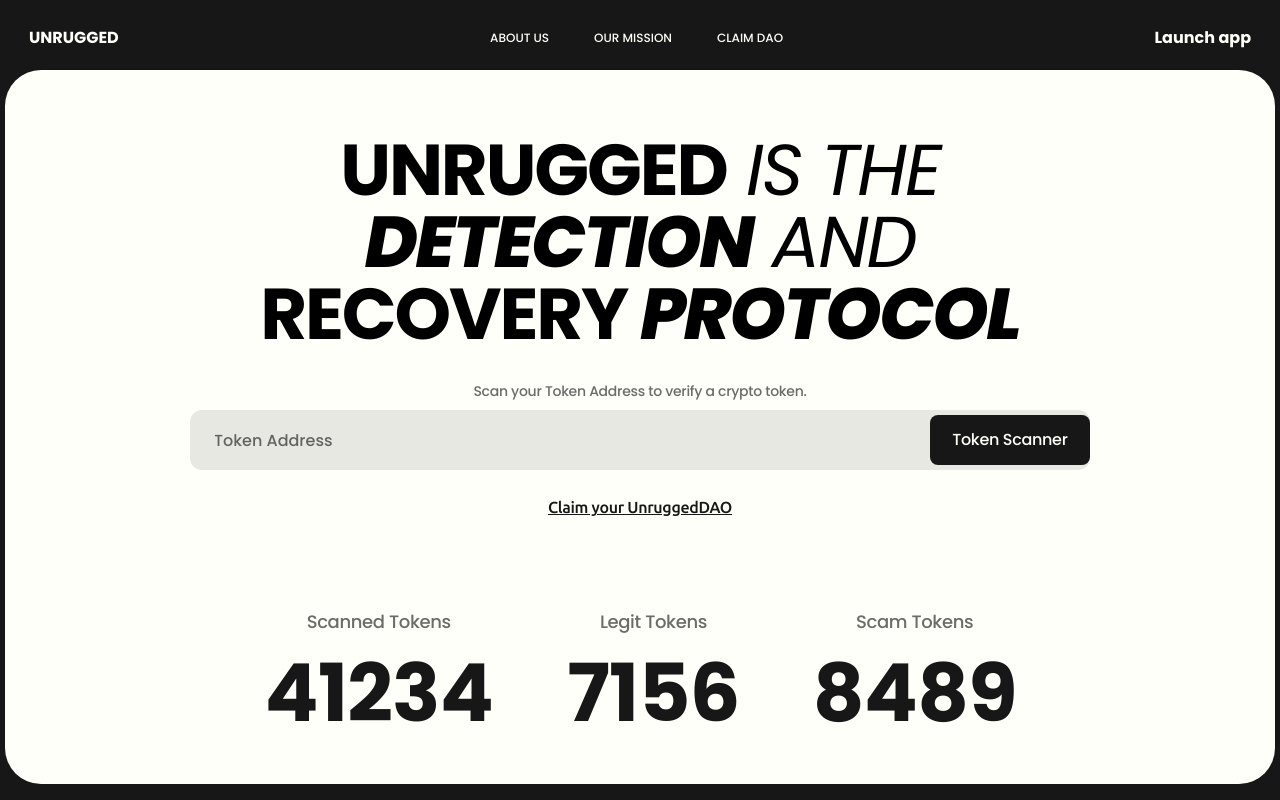
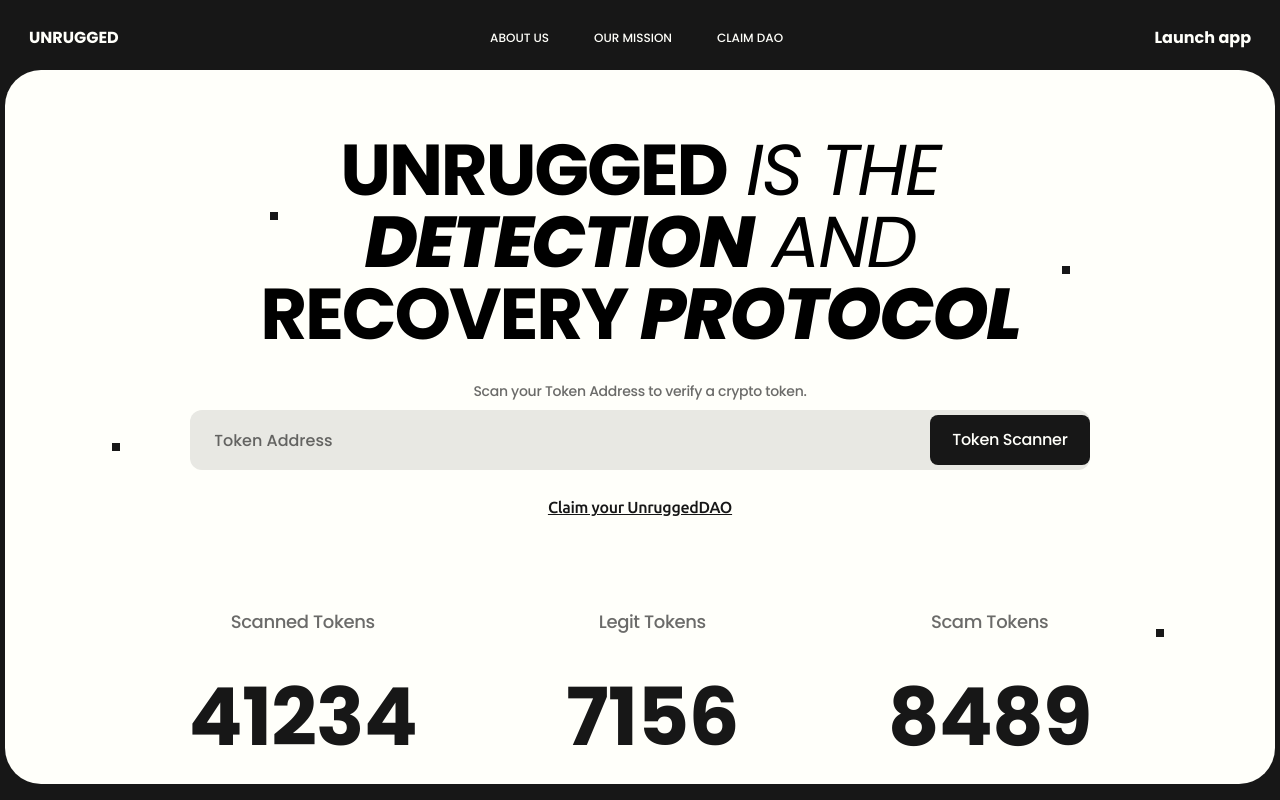
Before and after one commit to Avvyxx/unrugged, a Next.js app: page / in a window 1280 px wide. Shown: the top 800 px of the page. Built offline with nearby package versions, Linux system fonts and the light colour scheme.

Commit message:
dots decoration

```diff
--- a/components/pageLayouts/Main/index.module.scss
+++ b/components/pageLayouts/Main/index.module.scss
@@ -5,13 +5,61 @@
   }
 
   .main {
-    @apply bg-light rounded-[36px] font-main overflow-auto h-screen;
+    @apply bg-light rounded-[36px] font-main overflow-scroll h-screen relative;
     max-height: calc(100vh - 118px);
     scrollbar-width: none;
 
     &::-webkit-scrollbar {
       @apply hidden;
     }
+
+    * {
+      @apply relative;
+    }
+  }
+
+  .dot {
+    @apply absolute w-4x2 h-4x2 bg-dark hidden;
+  }
+
+  .first {
+    @apply top-[142px] left-[265px];
+  }
+
+  .second {
+    @apply top-[196px] right-[205px];
+  }
+
+  .third {
+    @apply top-[373px] left-[107px];
+  }
+
+  .fourth {
+    @apply top-[559px] right-[111px];
+  }
+
+  .fifth {
+    @apply top-[1021px] right-[150px];
+  }
+
+  .sixth {
+    @apply top-[1098px] left-[419px];
+  }
+
+  .seventh {
+    @apply top-[1363px] right-[368px];
+  }
+
+  .eighth {
+    @apply top-[1717px] left-[167px];
+  }
+
+  .ninth {
+    @apply top-[2191px] right-[122px];
+  }
+
+  .tenth {
+    @apply top-[2482px] left-[700px];
   }
 }
 
@@ -20,4 +68,8 @@
   .main {
     max-height: calc(100vh - 86px);
   }
+
+  .dot {
+    @apply block;
+  }
 }
--- a/components/pageLayouts/Main/index.tsx
+++ b/components/pageLayouts/Main/index.tsx
@@ -1,20 +1,37 @@
+import clsx from "clsx";
+import { useRouter } from "next/router";
 import { FC } from "react";
 import Footer from "../../Footer";
 import Head from "../../Head";
 import Navigation from "../../Navigation";
 import styles from "./index.module.scss";
 
-// prettier-ignore
 const Main: FC = ({ children }) => {
+  const { route } = useRouter();
+
   return (
     <>
       <Head title={"Unrugged"} />
       <div className={styles.container}>
         <Navigation />
         <main className={styles.main}>
+          <div className={clsx(styles.dot, styles.first)}></div>
+          <div className={clsx(styles.dot, styles.second)}></div>
+          <div className={clsx(styles.dot, styles.third)}></div>
+          <div className={clsx(styles.dot, styles.fourth)}></div>
+          {route !== "/scanner" && (
+            <>
+              <div className={clsx(styles.dot, styles.fifth)}></div>
+              <div className={clsx(styles.dot, styles.sixth)}></div>
+              <div className={clsx(styles.dot, styles.seventh)}></div>
+              <div className={clsx(styles.dot, styles.eighth)}></div>
+              <div className={clsx(styles.dot, styles.ninth)}></div>
+              <div className={clsx(styles.dot, styles.tenth)}></div>
+            </>
+          )}
           {children}
         </main>
-        <Footer/>
+        <Footer />
       </div>
     </>
   );
```
